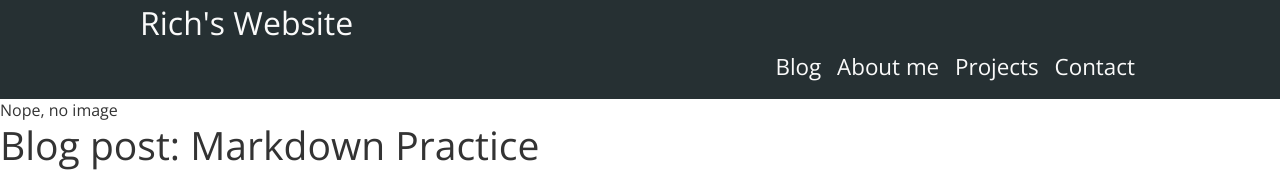
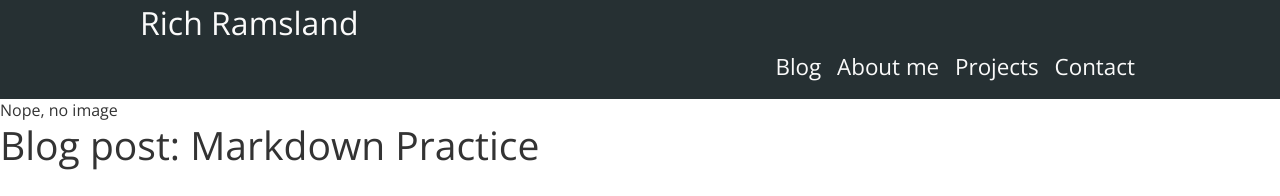
Before and after one commit to RRamsland/rramsland.github.io, a Jekyll site: the page built from _posts/2014-10-30-markdown-practice.md, in a window 1280 px wide. Shown: the top 196 px of the page. Built offline with Jekyll 4.4.1, drawn with Linux system fonts in a browser that asks for light colours.

Commit message:
Changed Site Title

```diff
--- a/_config.yml
+++ b/_config.yml
@@ -1,5 +1,5 @@
 # Site settings
-title: Rich's Website
+title: Rich Ramsland
 email: RRamsland@gmail.com
 description: Rich is a front-end developer from New York
 url: rramsland.github.io
--- a/index.html
+++ b/index.html
@@ -4,7 +4,6 @@ color: blue
 layout: default
 ---
 
-<h1>{{site.title}}</h1>
 <h1>{{page.title}}</h1>
 <p>My favorite color is {{page.color}}. My email address is {{site.email}}. A little about me: {{site.description}}.</p>
 
```
